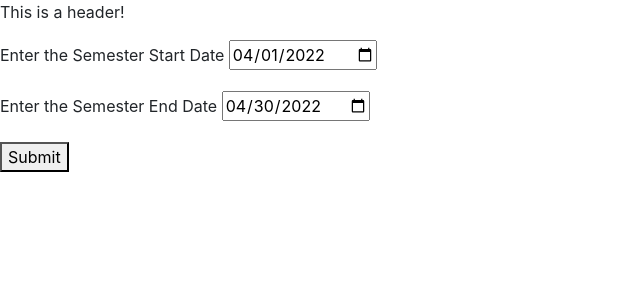
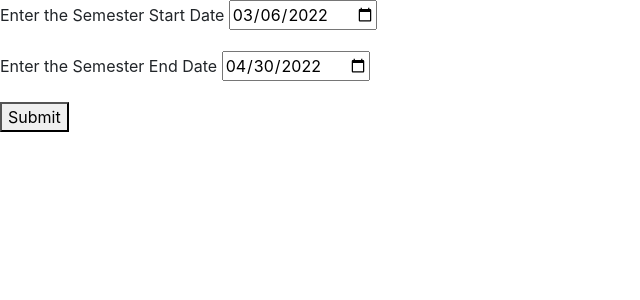
Before and after one commit to scottedkreider/TaskBoard-MMC, a Node server app: page / in a window 1280 px wide. Shown: the top 300 px of the page, without its empty margins (0-640 px from the left). Run offline with Node 20, Linux system fonts and the light colour scheme; some libraries are stand-ins or nearby versions.

Commit message:
Signed-off-by: scottedkreider <scottedkreider@gmail.com>

```diff
--- a/public/js/index.js
+++ b/public/js/index.js
@@ -33,13 +33,13 @@ const mmc = document.getElementById("multi-month-calendar");
 
 
 window.addEventListener('DOMContentLoaded', (event) => {
-    if(localStorage.getItem("mmc-3")){
+    if (localStorage.getItem("mmc-3")) {
         refresh();
     } else {
         cde.innerHTML += `<form action = "/semester" method="POST">
                 <div class = "form-group">
                     <label for = "semesterStartDate">Enter the Semester Start Date</label>
-                    <input type = "date" value = "2022-04-01" name = "semesterStartDate" id = "semesterStartDate">
+                    <input type = "date" value = "2022-03-06" name = "semesterStartDate" id = "semesterStartDate">
                 </div>
                 <div class = "form-group">
                     <label for = "semesterStartDate">Enter the Semester End Date</label>
@@ -59,25 +59,25 @@ window.addEventListener('DOMContentLoaded', (event) => {
             event.preventDefault();
             if (confirm("Are you sure these are the correct dates?")) {
                 getDates(semesterDatesListener);
-            } else{
+            } else {
                 location.reload();
             }
         });
     }
 });
 
-laterStartDateHandler = function(){
+laterStartDateHandler = function () {
     const startDate = document.getElementById("semesterStartDate");
     const endDate = document.getElementById("semesterEndDate");
-    if(startDate.value > endDate.value){
+    if (startDate.value > endDate.value) {
         endDate.value = `${startDate.value}`;
     }
 }
 
-earlierStartDateHandler = function(){
+earlierStartDateHandler = function () {
     const startDate = document.getElementById("semesterStartDate");
     const endDate = document.getElementById("semesterEndDate");
-    if(endDate.value < startDate.value){
+    if (endDate.value < startDate.value) {
         startDate.value = `${endDate.value}`;
     }
 }
@@ -100,8 +100,10 @@ getDates = function (listener) {
 
     // dateArray(semesterStartDate, semesterEndDate)
     let objectToStore = generateDayDescriptors(semesterStartDate, semesterEndDate);
-    localStorage.setItem("mmc-3",JSON.stringify({numDaysToGo: objectToStore.length,
-                                                    dateData: objectToStore}));
+    localStorage.setItem("mmc-3", JSON.stringify({
+        numDaysToGo: objectToStore.length,
+        dateData: objectToStore
+    }));
     refresh();
 }
 
@@ -125,7 +127,7 @@ function generateDayDescriptors(startDate, endDate) {
             monthText: MONTHS[element.getUTCMonth()],
         }
     })
-    localStorage.setItem("originalNumberOfDays",dayDescriptors.length);
+    localStorage.setItem("originalNumberOfDays", dayDescriptors.length);
     return dayDescriptors;
 }
 
@@ -137,11 +139,6 @@ refresh = function () {
     let originalNumberOfDays = JSON.parse(localStorage.getItem("originalNumberOfDays"));
     cde.innerHTML = '';
 
-    // dc.innerHTML = `
-    //     <div><h1>Total number of days = ${myMMCInfo.length}</h1></div>
-    //     <div><button id = "clearSemesterButton">Clear Semester</button></div>
-    // `;
-
     dc.innerHTML = `<nav class = "navbar fixed-top bg-light">
         <div>${originalNumberOfDays - myMMCInfo.numDaysToGo} days down out of ${originalNumberOfDays}! ${myMMCInfo.numDaysToGo} days to go!</div>
         <div><button id = "clearSemesterButton">Clear Semester</button></div>
@@ -150,24 +147,26 @@ refresh = function () {
     `;
 
     mmc.innerHTML = `
-        <div class = "table-responsive">
+    <div id = "managerTable">
+        <div class = "table-responsive fixTableHead">
             <table class = "table table-bordered">
-                <thead style = "position: sticky; top: 0;">
-                    <tr class = "header" height = "75px">
-                        <th style="width: 9%" scope = "col" class = "header">WEEK</th>
-                        <th style="width: 13%" scope = "col" class = "header">Sunday</th>
-                        <th style="width: 13%" scope = "col" class = "header">Monday</th>
-                        <th style="width: 13%" scope = "col" class = "header">Tuesday</th>
-                        <th style="width: 13%" scope = "col" class = "header">Wednesday</th>
-                        <th style="width: 13%" scope = "col" class = "header">Thursday</th>
-                        <th style="width: 13%" scope = "col" class = "header">Friday</th>
-                        <th style="width: 13%" scope = "col" class = "header">Saturday</th>
+                    <thead>
+                        <tr class = "black" height = "125px">
+                            <th style="width: 9%">WEEK</th>
+                            <th style="width: 13%">Sunday</th>
+                            <th style="width: 13%">Monday</th>
+                            <th style="width: 13%">Tuesday</th>
+                            <th style="width: 13%">Wednesday</th>
+                            <th style="width: 13%">Thursday</th>
+                            <th style="width: 13%">Friday</th>
+                            <th style="width: 13%">Saturday</th>
                         </tr>
                     </thead>
                 <tbody>
                     ${generateNumbers(myMMCInfo.dateData)}
                 </tbody>
             </table>
+        </div>
     </div>
 `;
 
@@ -176,15 +175,15 @@ refresh = function () {
     checkAllAvailableDaysListener(myMMCInfo);
 }
 
-resetListener = function(){
+resetListener = function () {
     const resetListenerButton = document.getElementById("clearSemesterButton");
 
-    resetListenerButton.addEventListener('click',(event) => {
+    resetListenerButton.addEventListener('click', (event) => {
         event.preventDefault();
-        if(confirm("Are you sure you want to delete this semester?")){
+        if (confirm("Are you sure you want to delete this semester?")) {
             localStorage.removeItem("mmc-3");
         }
-        location.reload();
+        document.location.reload();
     })
 }
 
@@ -198,35 +197,35 @@ checkBoxListener = function (info) {
     const checkboxListener = document.querySelectorAll("input[type=checkbox]");
     checkboxListener.forEach(checkbox => {
         checkbox.addEventListener("click", () => {
-            let id = parseInt(checkbox.id.substring(4,checkbox.id.length));
+            let id = parseInt(checkbox.id.substring(4, checkbox.id.length));
             if (dayIsInThePast(info.dateData[id].date) && !checkbox.isChecked) {
                 info.dateData[id].isChecked = true;
-                checkbox.parentElement.parentElement.classList += "align-middle text-center bg-lightblue";
+                checkbox.parentElement.classList += "align-middle text-center bg-lightblue";
                 checkbox.parentElement.innerHTML = "<p>Completed!</p>";
                 info.numDaysToGo--;
-                localStorage.setItem("mmc-3",JSON.stringify(info));
+                localStorage.setItem("mmc-3", JSON.stringify(info));
                 refresh();
-            } else{
+            } else {
                 checkbox.checked = !checkbox.checked;
             }
         })
     })
 }
 
-function checkAllAvailableDaysListener(info){
+function checkAllAvailableDaysListener(info) {
     const checkAllAvailableDaysButton = document.getElementById("checkAllAvailableDaysButton");
-    checkAllAvailableDaysButton.addEventListener('click',() => {
+    checkAllAvailableDaysButton.addEventListener('click', () => {
         const checkboxListener = document.querySelectorAll("input[type=checkbox]");
         checkboxListener.forEach(checkbox => {
-                let id = parseInt(checkbox.id.substring(4,checkbox.id.length));
+            let id = parseInt(checkbox.id.substring(4, checkbox.id.length));
             if (dayIsInThePast(info.dateData[id].date) && !checkbox.isChecked) {
                 info.dateData[id].isChecked = true;
                 checkbox.parentElement.parentElement.classList += "align-middle text-center bg-lightblue";
                 checkbox.parentElement.innerHTML = "<p>Completed!</p>";
                 info.numDaysToGo--;
-                    localStorage.setItem("mmc-3",JSON.stringify(info));
+                localStorage.setItem("mmc-3", JSON.stringify(info));
                 refresh();
-                } else{
+            } else {
                 checkbox.checked = !checkbox.checked;
             }
         })
@@ -244,7 +243,7 @@ generateNumbers = function (infoArray) {
     let week = 1;
     let day = 0;
     let placeholders = [];
-    for(var i = 0; i < infoArray[0].dayOfTheWeek; i++){
+    for (var i = 0; i < infoArray[0].dayOfTheWeek; i++) {
         placeholders.push({
             date: "",
             day: "",
@@ -259,25 +258,25 @@ generateNumbers = function (infoArray) {
     })
 
     do {
-        dayText += `<tr height = "150px" class = "font-weight-bold"><th scope = "row">${week}</th>`
+        dayText += `<tr height = "150px" class = "font-weight-bold black"><th scope = "row">${week}</th>`
         for (let i = 0; i < 7; i++) {
-                if(day < infoArray.length - 1){
-                    if(infoArray[day].isChecked === true){
+            if (day < infoArray.length - 1) {
+                if (infoArray[day].isChecked === true) {
                     dayText += `<td class = "align-middle text-center bg-grey"><h4 class = "font-purple">${infoArray[day].monthText} ${infoArray[day].day}
                         </h4><p class = "font-purple">Completed!</p>`;
-                    } else{
+                } else {
                     dayText += `<td class = "align-middle text-center border"><h4>${infoArray[day].monthText}  ${infoArray[day].day}
-                        </h4><div><input type = 'checkbox' id = 'test${String(day).padStart(5,'0')}' class = 'big-checkbox'>`;
+                        </h4><div><input type = 'checkbox' id = 'test${String(day).padStart(5, '0')}' class = 'big-checkbox'>`;
                 }
-                } else if(day < infoArray.length){
+            } else if (day < infoArray.length) {
                 dayText += `<td class = "align-middle text-center bg-winninggold"><h4>${infoArray[day].monthText}  ${infoArray[day].day}
-                    </h4><div><input type = 'checkbox' id = 'test${String(day).padStart(5,'0')}' class = 'big-checkbox'>`;
+                    </h4><div><input type = 'checkbox' id = 'test${String(day).padStart(5, '0')}' class = 'big-checkbox'>`;
             } else {
                 dayText += `</td>`;
             }
             day++;
         }
-            dayText +="</div></td>";
+        dayText += "</div></td>";
         dayText += "</tr>";
         week++;
     } while (day < infoArray.length);
--- a/views/pages/index.ejs
+++ b/views/pages/index.ejs
@@ -11,7 +11,7 @@
 
     <title>Hello, world!</title>
   </head>
-  <%- include(`../partials/_header`) %>
+  <!-- <%- include(`../partials/_header`) %> -->
   <body>
     <!-- <a href="index2.html">Switch pages</a> -->
     <div id = "calendar-entry"></div>
```
Also changed, not shown: public/css/index.css (+44 -0 lines). Lines whose indentation alone changed are shown as unchanged.
